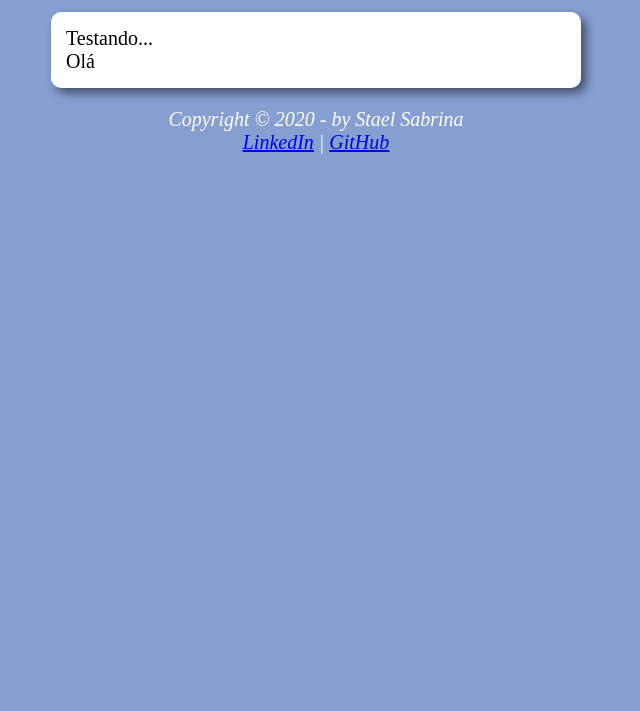
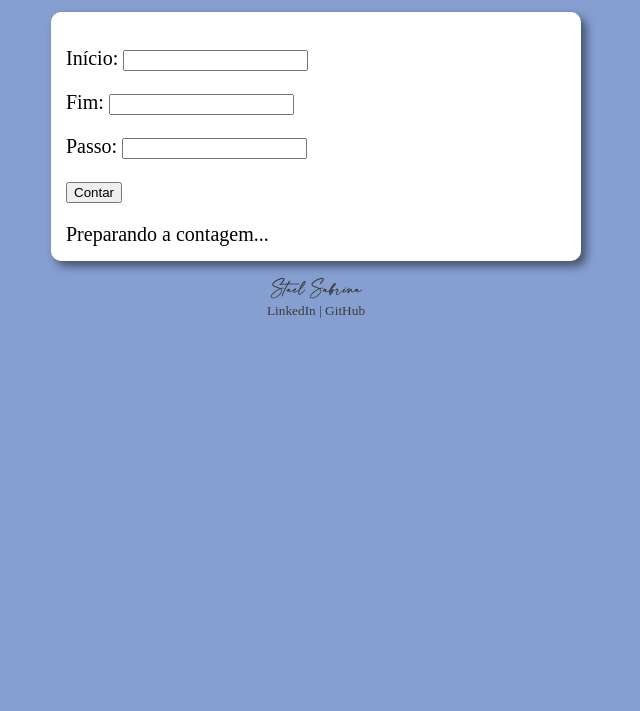
Before and after one commit to staelsabrina/curso_em_video, a plain HTML site: page curso_js/Módulo E/Aula 14ex/ex016/modelo.html in a window 1280 px wide. Shown: the part 89-800 px from the top of the page, without its empty margins (324-964 px from the left). Drawn offline with Linux system fonts and the light colour scheme.

Commit message:
novos exercicios aula JS

```diff
--- a/curso_js/Módulo E/Aula 14ex/Modelo/estilo.css
+++ b/curso_js/Módulo E/Aula 14ex/Modelo/estilo.css
@@ -1,3 +1,8 @@
+@font-face{
+    font-family: 'sig';
+    src: url(font/modernline.otf);
+}
+
 body {
     background: rgb(133, 159, 209);
     font: normal 15pt Aria;
@@ -17,8 +22,22 @@ section {
     box-shadow: 5px 5px 10px rgba(0, 0, 0, 0.5);
 }
 
-footer {
-    color: white;
+footer p{
     text-align: center;
-    font-style: italic;
+    font-size: 10pt;
+    color: rgb(59, 59, 59);
 }
+
+footer a {
+    text-decoration: none;
+    color: rgb(59, 59, 59);
+}
+
+footer a:hover {
+    color: purple;
+    font-weight: bolder;
+}
+
+#sig {
+    font-family: 'sig';
+}
--- a/curso_js/Módulo E/Aula 14ex/ex016/estilo.css
+++ b/curso_js/Módulo E/Aula 14ex/ex016/estilo.css
@@ -1,3 +1,8 @@
+@font-face{
+    font-family: 'sig';
+    src: url(font/modernline.otf);
+}
+
 body {
     background: rgb(133, 159, 209);
     font: normal 15pt Aria;
@@ -17,8 +22,22 @@ section {
     box-shadow: 5px 5px 10px rgba(0, 0, 0, 0.5);
 }
 
-footer {
-    color: white;
+footer p{
     text-align: center;
-    font-style: italic;
+    font-size: 10pt;
+    color: rgb(59, 59, 59);
 }
+
+footer a {
+    text-decoration: none;
+    color: rgb(59, 59, 59);
+}
+
+footer a:hover {
+    color: rgb(15, 17, 97);
+    font-weight: bolder;
+}
+
+#sig {
+    font-family: 'sig';
+}
--- a/curso_js/Módulo E/Aula 14ex/ex016/modelo.html
+++ b/curso_js/Módulo E/Aula 14ex/ex016/modelo.html
@@ -4,26 +4,29 @@
     <meta charset="UTF-8">
     <meta name="viewport" content="width=device-width, initial-scale=1.0">
     <meta http-equiv="X-UA-Compatible" content="ie=edge">
-    <title>Modelo de Exercício</title>
+    <title>Super Contador</title>
     <link rel="stylesheet" href="estilo.css">
 </head>
 <body>
     <header>
-        <h1>Título</h1>
+        <h1>Vamos contar</h1>
+    </header>
 
-    </header>
     <section>
-        <div>
-            Testando...
+        <div id="dados">
+            <p><label for="inicio">Início: </label><input type="number" id="txti" size="25" maxlength="25"></p>
+            <p><label for="fim">Fim: </label><input type="number" id="txtf" size="25" maxlength="25"></p>
+            <p><label for="passo">Passo: </label><input type="number" id="txtp" size="25" max="25"></p>
+            <p><input type="submit" id="botao" value="Contar" onclick="contar()"></p>
         </div>
-        <div>
-            Olá
+        <div id="res">
+            Preparando a contagem...
         </div>
 
     </section>
     <footer>
-        <p>Copyright &copy; 2020 - by Stael Sabrina<br>
-            <a href="http://www.linkedin.com/in/staelsabrina" target="_blank">LinkedIn</a> | <a href="http://www.github.com/staelsabrina" target="_blank">GitHub</a></p>
+        <p><strong id="sig">Stael Sabrina</strong><br>
+        <a href="http://www.linkedin.com/in/staelsabrina" target="_blank">LinkedIn</a> | <a href="http://www.github.com/staelsabrina" target="_blank">GitHub</a></p>
     </footer>
     <script src="script.js"></script>
 </body>
--- a/curso_js/Módulo E/Aula 14ex/ex016/script.js
+++ b/curso_js/Módulo E/Aula 14ex/ex016/script.js
@@ -0,0 +1,34 @@
+
+function contar(){
+    let ini = document.getElementById('txti')
+    let fim = document.getElementById('txtf')
+    let passo = document.getElementById('txtp')
+    let res = document.getElementById('res')
+
+    if (ini.value.length == 0 || fim.value.length == 0 || passo.value.length == 0){
+        res.innerHTML = 'Impossível contar!'
+        window.alert('[ERRO] Faltam dados!')
+    } else {
+        res.innerHTML = 'Contando: <br>'
+        let i = Number(ini.value)
+        let f = Number(fim.value)
+        let p = Number(passo.value)
+        if( p <= 0) {
+            window.alert('Passo Inválido! Considerando PASSO 1')
+            p = 1
+        }
+
+        if(i < f) {
+            //contagem crescente
+            for (let c = i; c <= f; c+=p){
+                res.innerHTML += ` ${c} \u{1F383}` //unicode emoji list, usar somente o número depois do u+, substitui pelo padrão \u{numero}
+            }
+        } else {
+            //contagem regressiva
+            for (let c = i; c >= f; c -= p){
+                res.innerHTML += ` ${c} \u{1F383}`
+            }
+        }
+        res.innerHTML += `\u{1F3C1}`
+    }
+}
--- a/curso_js/Módulo E/Aula 14ex/ex017/estilo.css
+++ b/curso_js/Módulo E/Aula 14ex/ex017/estilo.css
@@ -1,3 +1,8 @@
+@font-face{
+    font-family: 'sig';
+    src: url(font/modernline.otf);
+}
+
 body {
     background: rgb(133, 159, 209);
     font: normal 15pt Aria;
@@ -17,8 +22,22 @@ section {
     box-shadow: 5px 5px 10px rgba(0, 0, 0, 0.5);
 }
 
-footer {
-    color: white;
+footer p{
     text-align: center;
-    font-style: italic;
+    font-size: 10pt;
+    color: rgb(59, 59, 59);
 }
+
+footer a {
+    text-decoration: none;
+    color: rgb(59, 59, 59);
+}
+
+footer a:hover {
+    color: purple;
+    font-weight: bolder;
+}
+
+#sig {
+    font-family: 'sig';
+}
```
Also changed, not shown: curso_js/Módulo E/Aula 14ex/Modelo/modelo.html (+2 -2 lines), curso_js/Módulo E/Aula 14ex/ex017/modelo.html (+9 -6 lines), curso_js/Módulo E/Aula 14ex/ex017/script.js (+20 -0 lines), curso_js/Módulo E/Aula 14ex/Modelo/font/modernline.otf (added), curso_js/Módulo E/Aula 14ex/ex016/font/modernline.otf (added), curso_js/Módulo E/Aula 14ex/ex017/font/modernline.otf (added).
